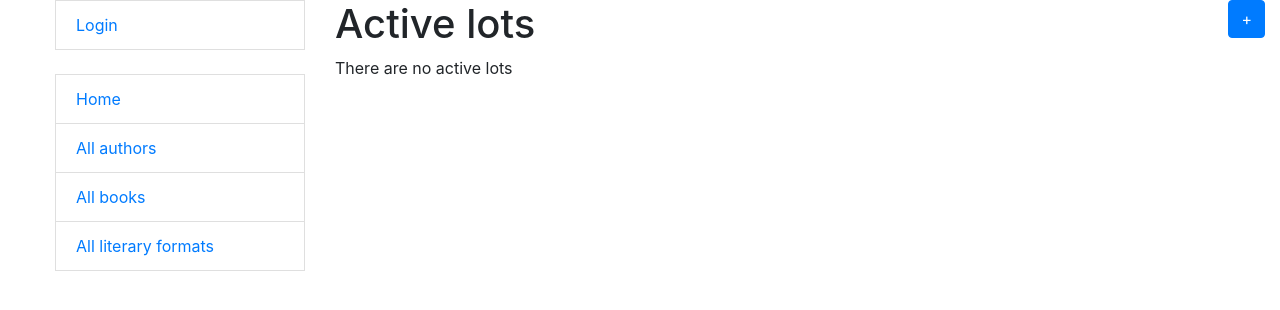
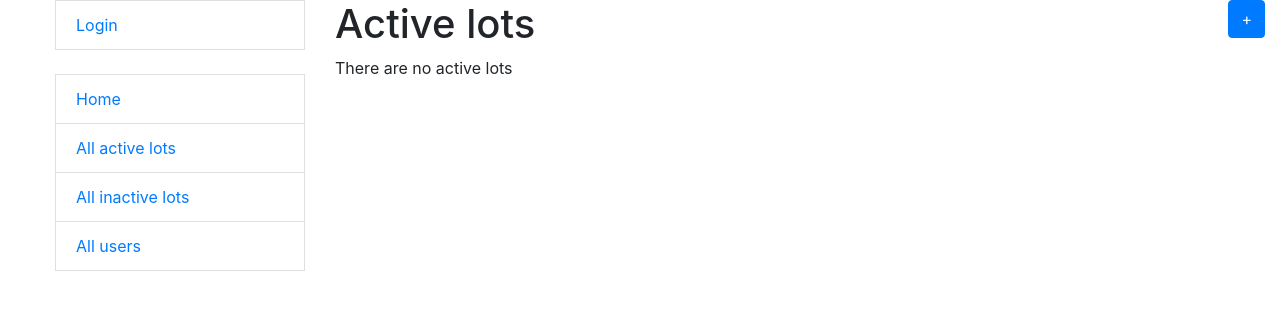
Before and after one commit to dimak20/Auction, a Django app: template templates/tendering/active_list.html in a window 1280 px wide. Shown: the top 310 px of the page. Run offline with Django 5.2, Linux system fonts and the light colour scheme; the template is opened without the code that fills it, so the values that code supplies are empty.

Commit message:
Add links in sidebar

```diff
--- a/templates/includes/sidebar.html
+++ b/templates/includes/sidebar.html
@@ -19,12 +19,12 @@
     <a href="{% url 'tendering:index' %}">Home</a>
   </li>
   <li class="list-group-item">
-    <a href="{% url 'tendering:index' %}">All authors</a>
+    <a href="{% url 'tendering:lot-list-active' %}">All active lots</a>
   </li>
   <li class="list-group-item">
-    <a href="{% url 'tendering:index' %}">All books</a>
+    <a href="{% url 'tendering:lot-list-inactive' %}">All inactive lots</a>
   </li>
   <li class="list-group-item">
-    <a href="{% url 'tendering:index' %}">All literary formats</a>
+    <a href="{% url 'tendering:user-list' %}">All users</a>
   </li>
 </ul>
--- a/templates/tendering/active_list.html
+++ b/templates/tendering/active_list.html
@@ -1,7 +1,7 @@
 {% extends "base.html" %}
 
 {% block content %}
-  <h1>Active lots<a class="btn btn-primary" style="float:right" href="{% url '' %}">+</a></h1>
+  <h1>Active lots<a class="btn btn-primary" style="float:right" href="{% url 'tendering:lot-create' %}">+</a></h1>
   {% if active_lot_list %}
     <table class="table">
       <tr>
@@ -15,7 +15,7 @@
       {% for lot in active_lot_list %}
         <tr>
           <td>
-            {{ lot.id }}
+            <a href="{{ lot.get_absolute_url }}">{{ lot.id }}</a>{{ lot.id }}
           </td>
           <td>
             {{ lot.name }}
--- a/tendering/urls.py
+++ b/tendering/urls.py
@@ -20,8 +20,8 @@ from tendering.views import (
 
 urlpatterns = [
     path("", index, name="index"),
-    path("inactive_lots/", InactiveLotListView.as_view(), name="lot-list"),
-    path("active_lots/", ActiveLotListView.as_view(), name="lot-list"),
+    path("inactive_lots/", InactiveLotListView.as_view(), name="lot-list-active"),
+    path("active_lots/", ActiveLotListView.as_view(), name="lot-list-inactive"),
     path("users/", UserListView.as_view(), name="user-list"),
     path("users/<int:pk>/", UserDetailView.as_view(), name="user-detail"),
     path("lots/<int:pk>/", LotDetailView.as_view(), name="lot-detail"),
--- a/tendering/views.py
+++ b/tendering/views.py
@@ -141,17 +141,17 @@ class LotCreateView(LoginRequiredMixin, generic.CreateView):
     model = Lot
     template_name = "tendering/lot_form.html"
     form_class = LotForm
-    success_url = reverse_lazy("tendering:lot-list")
+    success_url = reverse_lazy("tendering:lot-list-active")
 
 
 class LotUpdateView(LoginRequiredMixin, generic.UpdateView):
     model = Lot
-    success_url = reverse_lazy("tendering:lot-list")
+    success_url = reverse_lazy("tendering:lot-list-active")
     template_name = "tendering/lot_form.html"
     form_class = LotUpdateForm
 
 
 class LotDeleteView(LoginRequiredMixin, generic.DeleteView):
     model = Lot
-    success_url = reverse_lazy("tendering:lot-list")
+    success_url = reverse_lazy("tendering:lot-list-active")
     template_name = "tendering/lot_confirm_delete.html"
```
